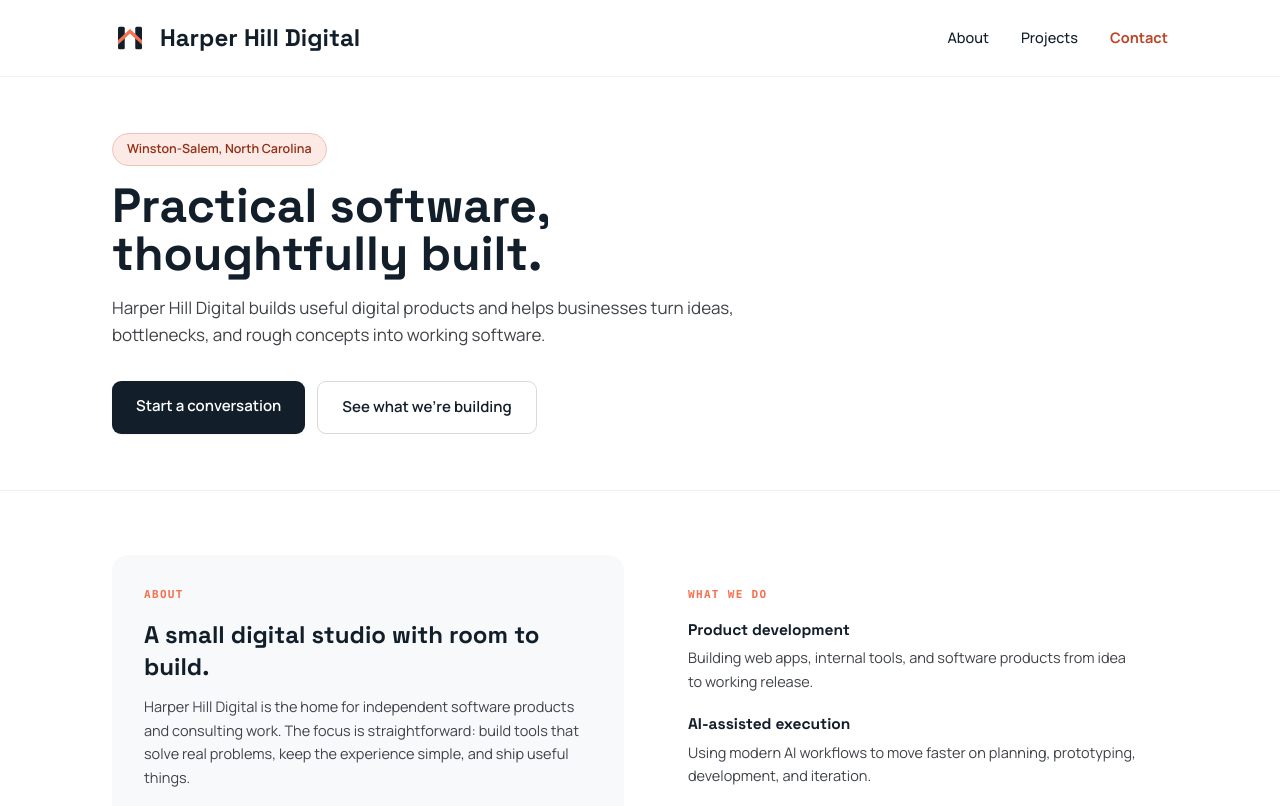
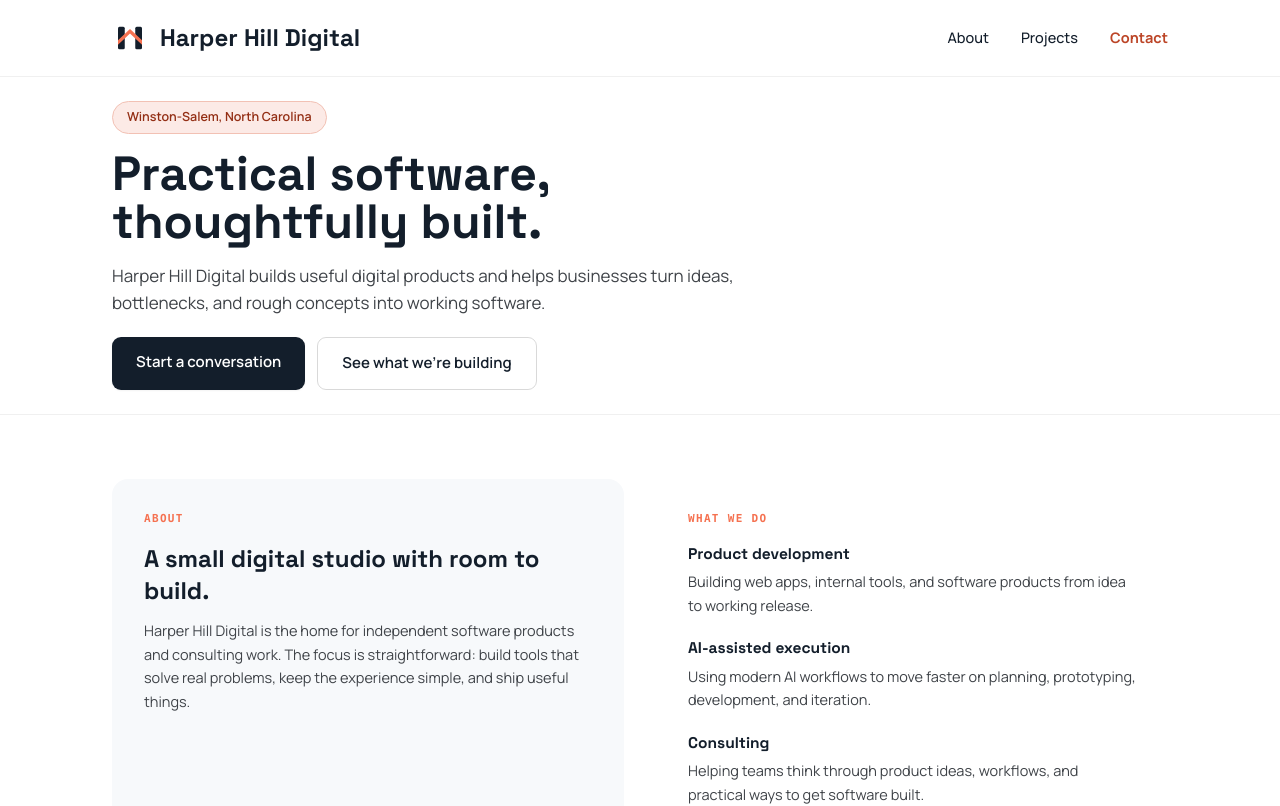
Before and after one commit to gmhurley/harper-hill-digital, a React (Vite) app: page / in a window 1280 px wide. Shown: the top 806 px of the page. Built offline with nearby package versions, Linux system fonts and the light colour scheme.

Commit message:
Use consistent hero vertical spacing at every breakpoint
Desktop and mobile padding should match rather than stepping up on
larger screens; drop the md: overrides on section padding and the
button row's top margin.

```diff
--- a/src/App.jsx
+++ b/src/App.jsx
@@ -18,7 +18,7 @@
       </header>
 
       <section className="border-b border-black/[0.06]">
-        <div className="mx-auto max-w-6xl px-6 py-6 md:py-14 md:px-10 lg:px-12">
+        <div className="mx-auto max-w-6xl px-6 py-6 md:px-10 lg:px-12">
           <div className="max-w-3xl">
             <span className="mb-4 inline-flex items-center rounded-full border border-coral-border bg-coral-tint px-3.5 py-1.5 text-[12.5px] font-semibold text-coral-dark">
               Winston-Salem, North Carolina
@@ -30,7 +30,7 @@
               Harper Hill Digital builds useful digital products and helps businesses turn ideas,
               bottlenecks, and rough concepts into working software.
             </p>
-            <div className="mt-5 flex flex-col gap-3 sm:flex-row md:mt-8">
+            <div className="mt-5 flex flex-col gap-3 sm:flex-row">
               <a
                 href="#contact"
                 className="rounded-[9px] bg-ink px-6 py-3.5 text-center text-[15px] font-semibold text-white shadow-sm transition hover:opacity-90"
```
